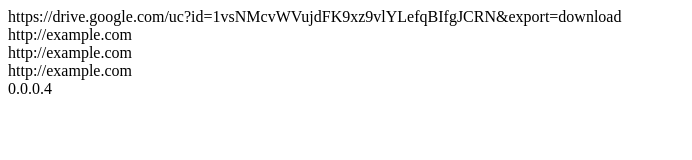
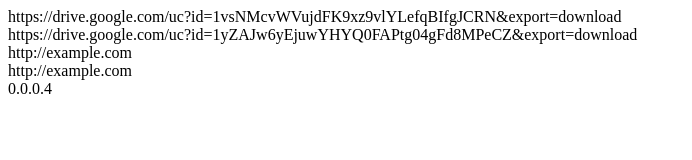
Before and after one commit to FikuSystems/Music.LCD.WebService, a plain HTML site: page Music.LCD.WebService.Versions.html in a window 1280 px wide. Shown: the whole page, without its empty margins (0-692 px from the left). Drawn offline with Linux system fonts and the light colour scheme.

Commit message:
Update Music.LCD.WebService.Versions.html

```diff
--- a/Music.LCD.WebService.Versions.html
+++ b/Music.LCD.WebService.Versions.html
@@ -7,7 +7,7 @@
 </head>
 <body>
     <div id="link1">https://drive.google.com/uc?id=1vsNMcvWVujdFK9xz9vlYLefqBIfgJCRN&export=download</div>
-    <div id="link2">http://example.com</div>
+    <div id="link2">https://drive.google.com/uc?id=1yZAJw6yEjuwYHYQ0FAPtg04gFd8MPeCZ&export=download</div>
     <div id="link3">http://example.com</div>
     <div id="link4">http://example.com</div>
     <div id="version">0.0.0.4</div>
```
